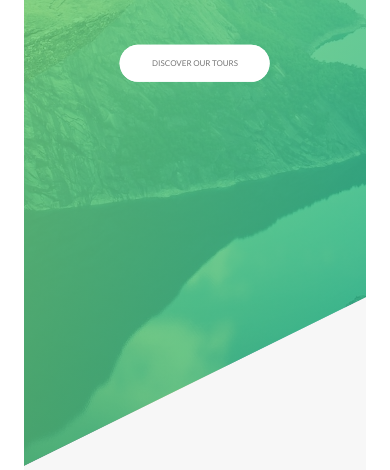
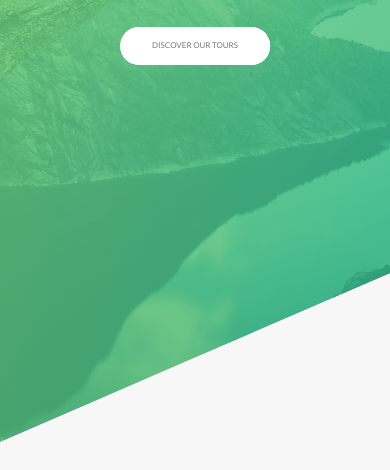
Before and after one commit to lando1234/natour, a website: page index.html in a window 390 px wide. Shown: the part 360-830 px from the top of the page. Drawn offline with Linux system fonts and the light colour scheme.

Commit message:
algunas media queryes

```diff
--- a/sass/abstract/_variables.scss
+++ b/sass/abstract/_variables.scss
@@ -25,6 +25,7 @@ $color-grey-light-2:#eee;
 //GRID
 $grid-width: 110rem;
 $gutter-vertical: 8rem;
+$gutter-vertical-small: 6rem;
 $gutter-horizontal: 6rem;
 
 //FONT SIZE
--- a/sass/base/_base.scss
+++ b/sass/base/_base.scss
@@ -33,4 +33,8 @@ body {
     line-height:1.7;
     color: $color-grey-dark;
     padding: 3rem;
+
+    @include respond(tab-port){
+        padding:0;
+    }
 }
--- a/sass/base/_typography.scss
+++ b/sass/base/_typography.scss
@@ -33,6 +33,11 @@ body {
         */
         animation-timing-function: ease-out; /*distintas formas de funcionar de la animation*/
 
+
+        @include respond(phone){
+            letter-spacing: 1rem;
+            font-size: 5rem;
+        }
     }
     &--sub {
         display:block;
@@ -40,7 +45,12 @@ body {
         font-weight: 700;
         letter-spacing: 1.17rem;
         animation: move-in-right 1s ease-out;
+
+        @include respond(phone){
+            letter-spacing: .5rem;
+        }
     }
+
 }
 
 .heading-secondary{
@@ -59,6 +69,14 @@ body {
         transform:/* skewY(2deg) skewX(15deg) */ scale(1.1) translateY(-.5rem);
         text-shadow: .5rem 1rem 2rem rgba($color-black,.2);
     }
+
+    @include respond(tab-port){
+        font-size: 3rem;
+    }
+
+    @include respond(phone){
+        font-size: 2.5rem;
+    }
 }
 
 .heading-tertiary {
--- a/sass/layout/_grid.scss
+++ b/sass/layout/_grid.scss
@@ -4,6 +4,10 @@
 
     &:not(:last-child){
         margin-bottom:$gutter-vertical;
+
+        @include respond(tab-port){
+            margin-bottom: $gutter-vertical-small;
+        }
     }
 
     @include clearfix;
@@ -13,6 +17,15 @@
 
         &:not(:last-child){
             margin-right: $gutter-horizontal;
+
+            @include respond(tab-port){
+                margin-right:0;
+                margin-bottom:
+            }
+        }
+
+        @include respond(tab-port){
+            width:100% !important;
         }
     }
 
```
Also changed, not shown: css/style.css.
